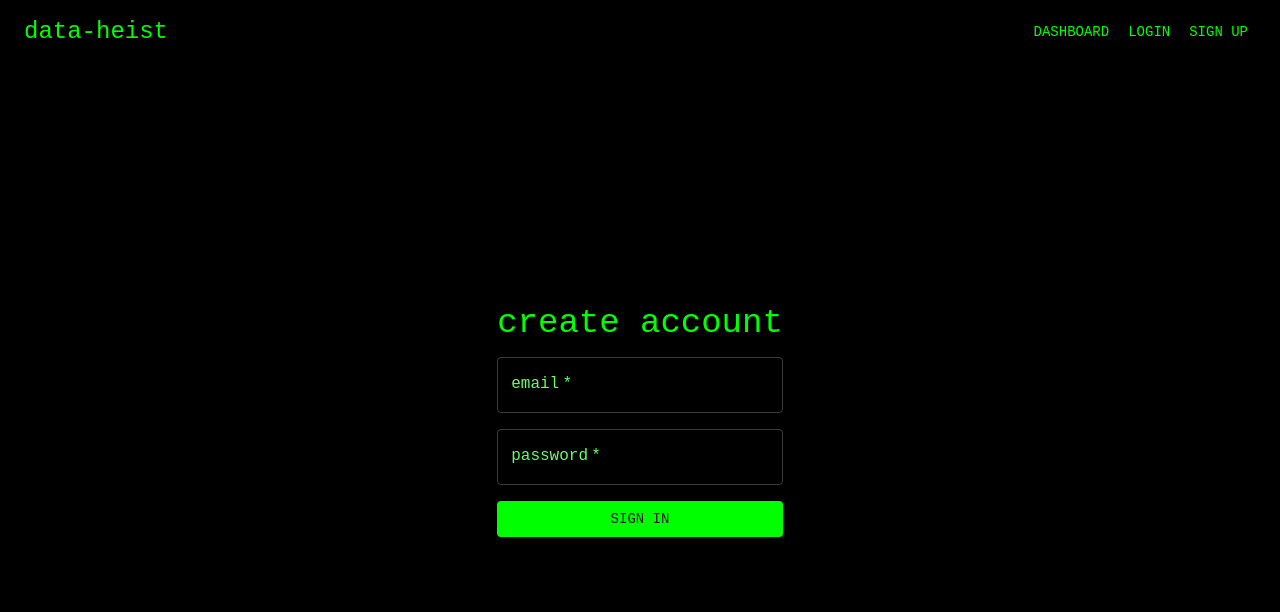
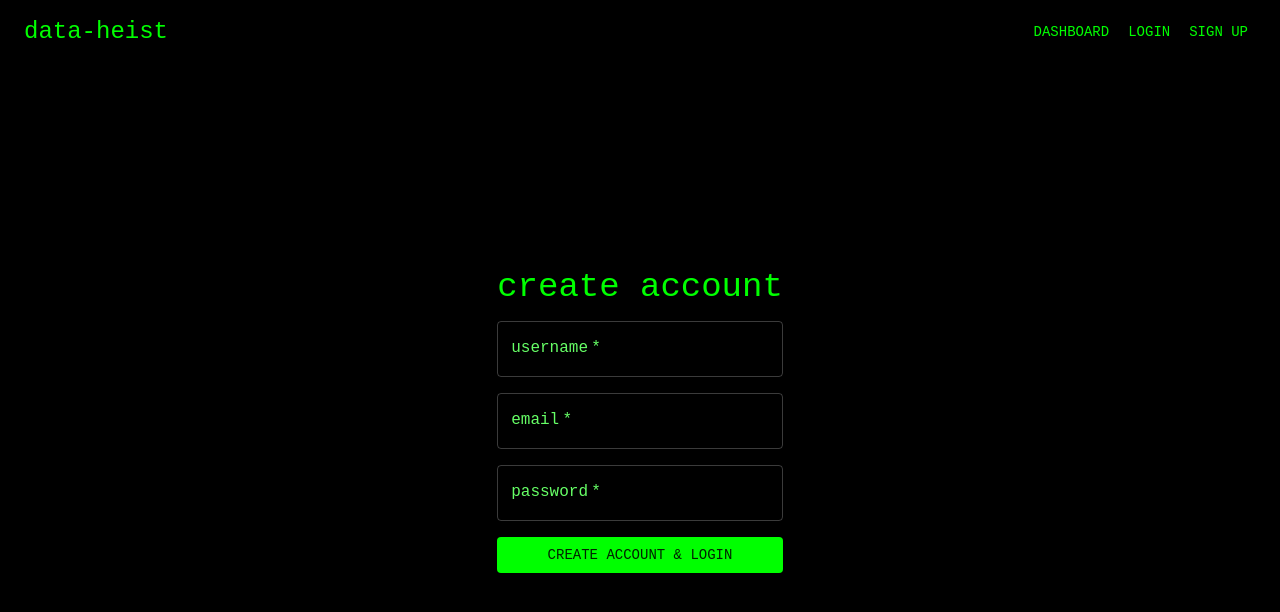
Before and after one commit to SeanKervick/data-heist-frontend, a React (Vite) app: page /signup in a window 1280 px wide. Shown: the top 612 px of the page. Built offline with nearby package versions, Linux system fonts and the light colour scheme.

Commit message:
username & UI error messages added

```diff
--- a/src/pages/LoginPage.tsx
+++ b/src/pages/LoginPage.tsx
@@ -1,11 +1,13 @@
 import React, { useState } from "react";
-import { Container, TextField, Button, Typography, Box } from "@mui/material";
+import { Container, TextField, Button, Typography, Box, Alert } from "@mui/material";
 import { useNavigate } from "react-router-dom";
 import axios from "axios";
 
 const LoginPage = () => {
   const [formData, setFormData] = useState({ email: "", password: "" });
   const navigate = useNavigate(); // React Router useNavigate hook stored in a variable
+  const [error, setError] = useState<string | null>(null); // stores error message
+
 
   const handleChange = (e: React.ChangeEvent<HTMLInputElement>) => { // type of event object specified
     setFormData({ ...formData, [e.target.name]: e.target.value });
@@ -23,8 +25,10 @@ const LoginPage = () => {
       localStorage.setItem("token", response.data.token);
       navigate("/dashboard"); // redirect to dashboard
 
-    } catch {
-      console.error("login error:");
+    } catch (error) {
+      setError("incorrect email or password. please try again.");
+      console.error("login error frontend :", error);
+
     }
   };
 
@@ -57,6 +61,10 @@ const LoginPage = () => {
           sign in
         </Button>
       </Box>
+      <Box >
+      {/* display error if exists */}
+      {error && <Alert sx={{ fontSize: "0.8rem", p: 2, }} severity="error" >{error}</Alert>}
+    </Box>
     </Container>
   );
 };
--- a/src/pages/SignUpPage.tsx
+++ b/src/pages/SignUpPage.tsx
@@ -1,11 +1,13 @@
 import React, { useState } from "react";
-import { Container, TextField, Button, Typography, Box } from "@mui/material";
+import { Container, TextField, Button, Typography, Box, Alert } from "@mui/material";
 import { useNavigate } from "react-router-dom";
 import axios from "axios";
 
 const SignUpPage = () => {
-  const [formData, setFormData] = useState({ email: "", password: "" });
+  const [formData, setFormData] = useState({ username: "", email: "", password: "" });
   const navigate = useNavigate(); // React Router useNavigate hook stored in a variable
+  const [error, setError] = useState<string | null>(null); // Stores error message
+
 
   const handleChange = (e: React.ChangeEvent<HTMLInputElement>) => { // type of event object specified
     setFormData({ ...formData, [e.target.name]: e.target.value });
@@ -23,8 +25,9 @@ const SignUpPage = () => {
       localStorage.setItem("token", response.data.token);
       navigate("/dashboard"); // redirect to dashboard
 
-    } catch {
-      console.error("signup error:");
+    } catch (error) {
+      console.error("signup error frontend:", error);
+      setError("username already exists");
     }
   };
 
@@ -35,6 +38,15 @@ const SignUpPage = () => {
       </Typography>
 
       <Box component="form" onSubmit={handleSubmit} sx={{ display: "flex", flexDirection: "column", gap: 2 }}>
+      <TextField
+          label="username"
+          type="username"
+          name="username"
+          variant="outlined"
+          fullWidth
+          onChange={handleChange}
+          required
+        />
         <TextField
           label="email"
           type="email"
@@ -54,9 +66,11 @@ const SignUpPage = () => {
           required
         />
         <Button type="submit" variant="contained" color="primary" fullWidth>
-          sign in
+          create account & login
         </Button>
       </Box>
+      {/* display error if exists */}
+      {error && <Alert sx={{ fontSize: "0.8rem", p: 2, }} severity="error" >{error}</Alert>}
     </Container>
   );
 };
```
